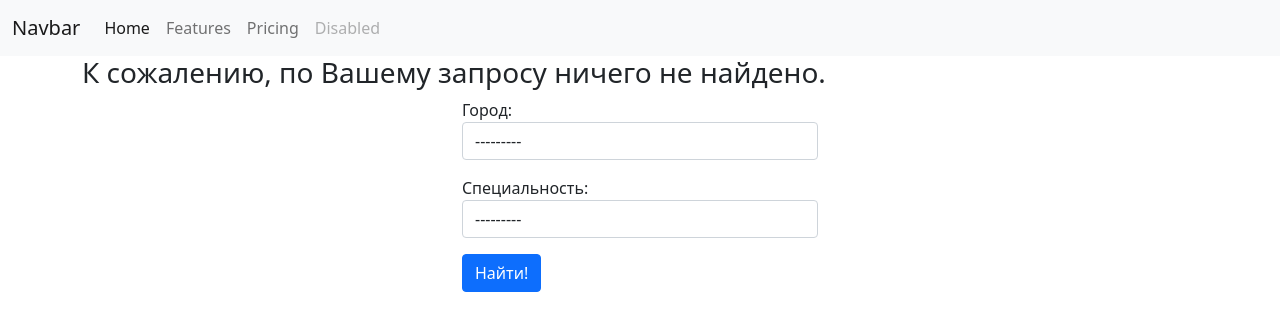
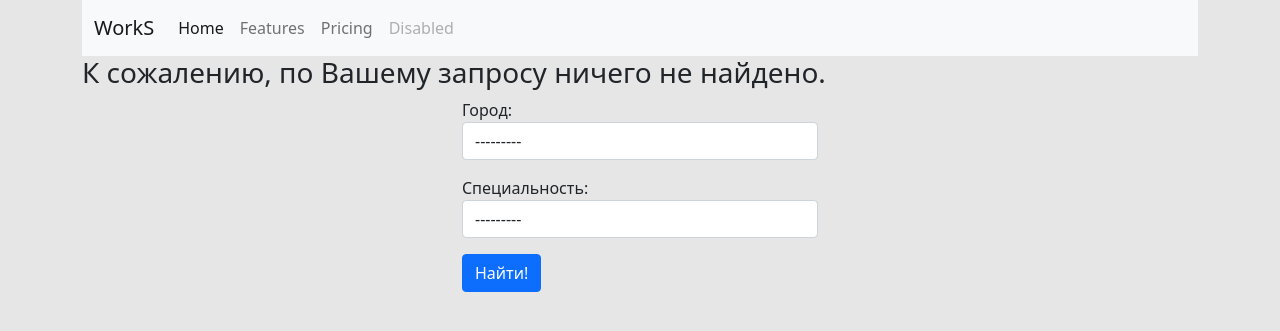
Before and after one commit to facetable-lab/WorkS, a Django app: page /home/ in a window 1280 px wide. Shown: the top 331 px of the page. Run offline with Django 4.2, Linux system fonts and the light colour scheme; data that the repository does not hold is empty.

Commit message:
Ширина навигации стала равна контенту, изменен цвет фона сайта

```diff
--- a/src/templates/base.html
+++ b/src/templates/base.html
@@ -11,12 +11,13 @@
 
     <title>{% block title %}Home page{% endblock %}</title>
 </head>
-<body>
+<body style="background-color: #e6e6e6;">
 
-<!-- Навигация (верхнее меню) -->
+<div class="container">
+    <!-- Навигация -->
     <nav class="navbar navbar-expand-lg navbar-light bg-light">
         <div class="container-fluid">
-        <a class="navbar-brand" href="#">Navbar</a>
+            <a class="navbar-brand" href="{% url 'home' %}">WorkS</a>
             <button class="navbar-toggler" type="button" data-bs-toggle="collapse" data-bs-target="#navbarNavAltMarkup"
                     aria-controls="navbarNavAltMarkup" aria-expanded="false" aria-label="Toggle navigation">
                 <span class="navbar-toggler-icon"></span>
@@ -31,6 +32,7 @@
             </div>
         </div>
     </nav>
+</div>
 
 <!-- Блок для контента -->
 <div class="container">
```
Lines whose indentation alone changed are shown as unchanged.
